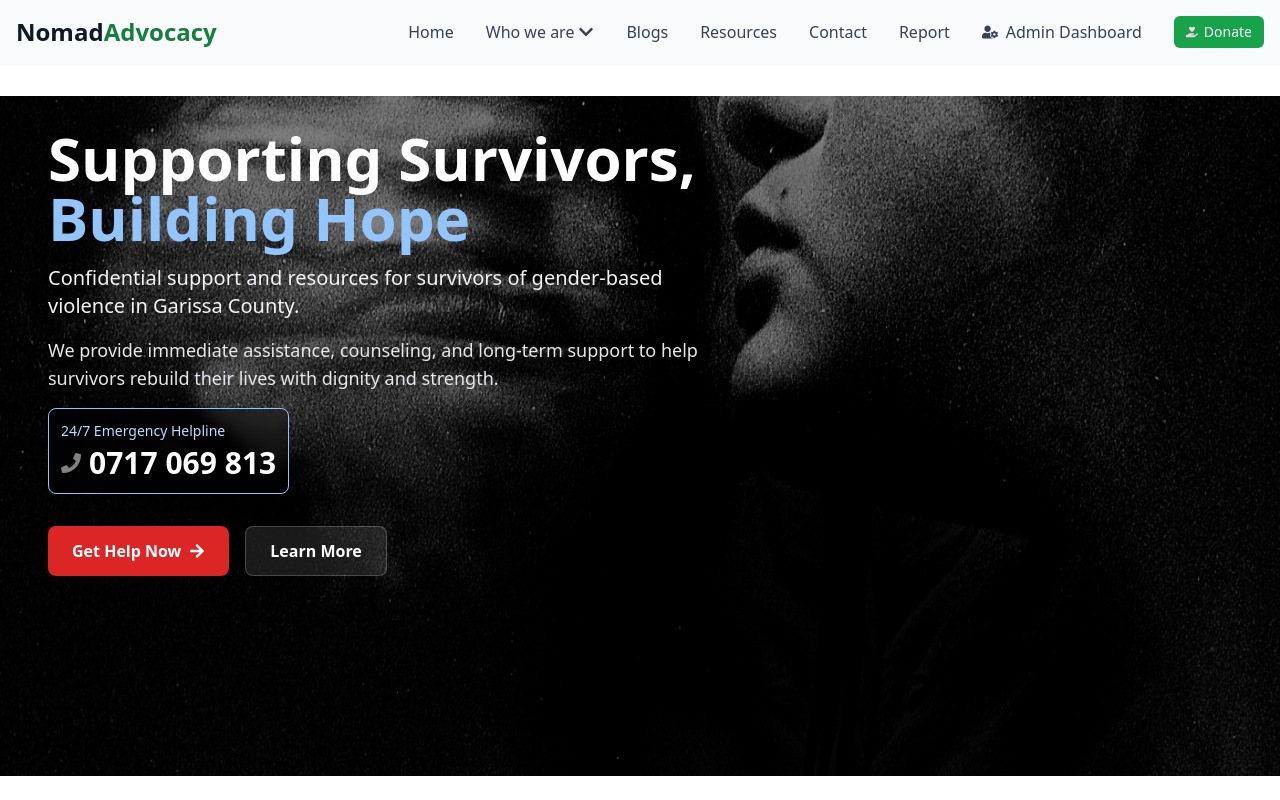
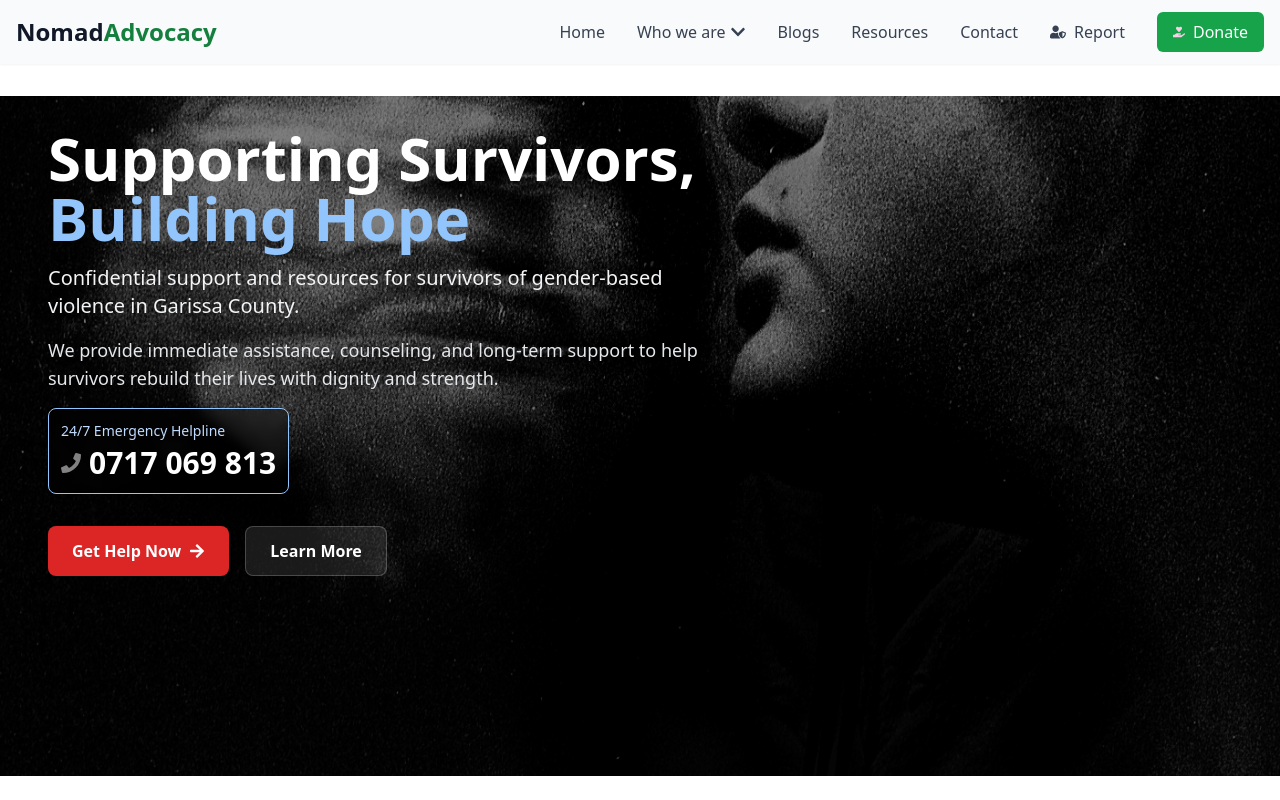
Before and after one commit to Maalim98/gender-based, a React (Vite) app: page / in a window 1280 px wide. Shown: the top 800 px of the page. Built offline with nearby package versions, Linux system fonts and the light colour scheme.

Commit message:
remove admin dashboard for now

```diff
--- a/src/components/Navbar.jsx
+++ b/src/components/Navbar.jsx
@@ -1,6 +1,6 @@
 import { useState } from 'react';
 import { Link } from 'react-router-dom';
-import { FaPhone, FaChevronDown, FaBars, FaTimes, FaUserShield, FaUserCog, FaHeart, FaHandHoldingHeart } from 'react-icons/fa';
+import { FaPhone, FaChevronDown, FaBars, FaTimes, FaUserShield, FaHandHoldingHeart } from 'react-icons/fa';
 
 const Navbar = () => {
   const [isOpen, setIsOpen] = useState(false);
@@ -117,24 +117,15 @@ const Navbar = () => {
 
               <Link
                 to="/report"
-                onClick={handleLinkClick}
-                className="text-gray-700 hover:text-blue-800 transition-colors font-medium"
-              >
-                Report
-              </Link>
-
-              <Link
-                to="/admin-dashboard"
                 className="text-gray-700 hover:text-blue-800 transition-colors font-medium flex items-center space-x-2"
               >
-                <FaUserCog />
-                <span>Admin Dashboard</span>
+                <FaUserShield />
+                <span>Report</span>
               </Link>
 
               <Link
                 to="/donate"
-                onClick={handleLinkClick}
-                className="text-white bg-green-600 hover:bg-green-700 font-medium px-3 py-1.5 rounded-md flex items-center gap-1.5 text-sm w-fit"
+                className="text-white bg-green-600 hover:bg-green-700 font-medium px-4 py-2 rounded-md flex items-center space-x-2"
               >
                 <FaHandHoldingHeart className="text-pink-200 text-xs" />
                 <span>Donate</span>
@@ -218,24 +209,15 @@ const Navbar = () => {
 
                 <Link
                   to="/report"
-                  onClick={handleLinkClick}
-                  className="text-gray-700 hover:text-blue-800 transition-colors font-medium"
-                >
-                  Report
-                </Link>
-
-                <Link
-                  to="/admin-dashboard"
                   className="text-gray-700 hover:text-blue-800 transition-colors font-medium flex items-center space-x-2"
                 >
-                  <FaUserCog />
-                  <span>Admin Dashboard</span>
+                  <FaUserShield />
+                  <span>Report</span>
                 </Link>
 
                 <Link
                   to="/donate"
-                  onClick={handleLinkClick}
-                  className="text-white bg-green-600 hover:bg-green-700 font-medium px-3 py-1.5 rounded-md flex items-center gap-1.5 text-sm w-fit"
+                  className="text-white bg-green-600 hover:bg-green-700 font-medium px-4 py-2 rounded-md flex items-center space-x-2"
                 >
                   <FaHandHoldingHeart className="text-pink-200 text-xs" />
                   <span>Donate</span>
```
